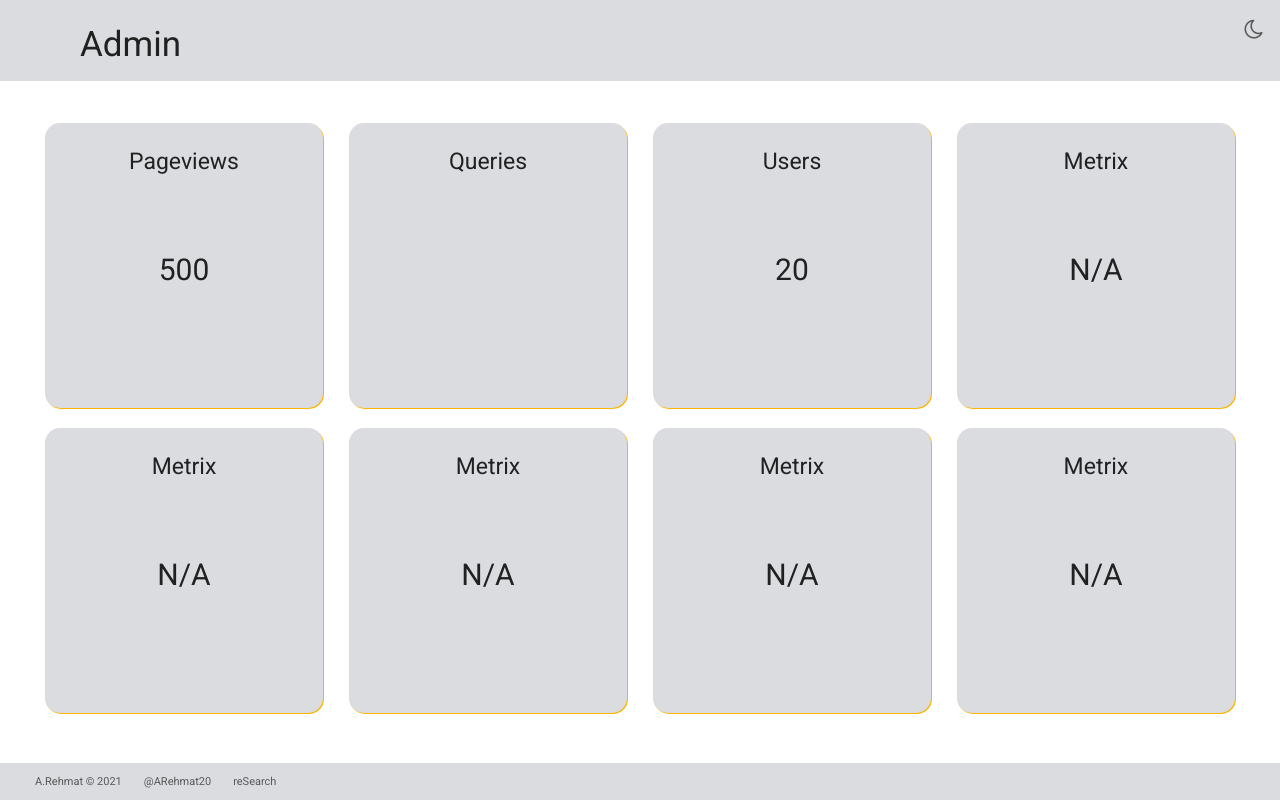
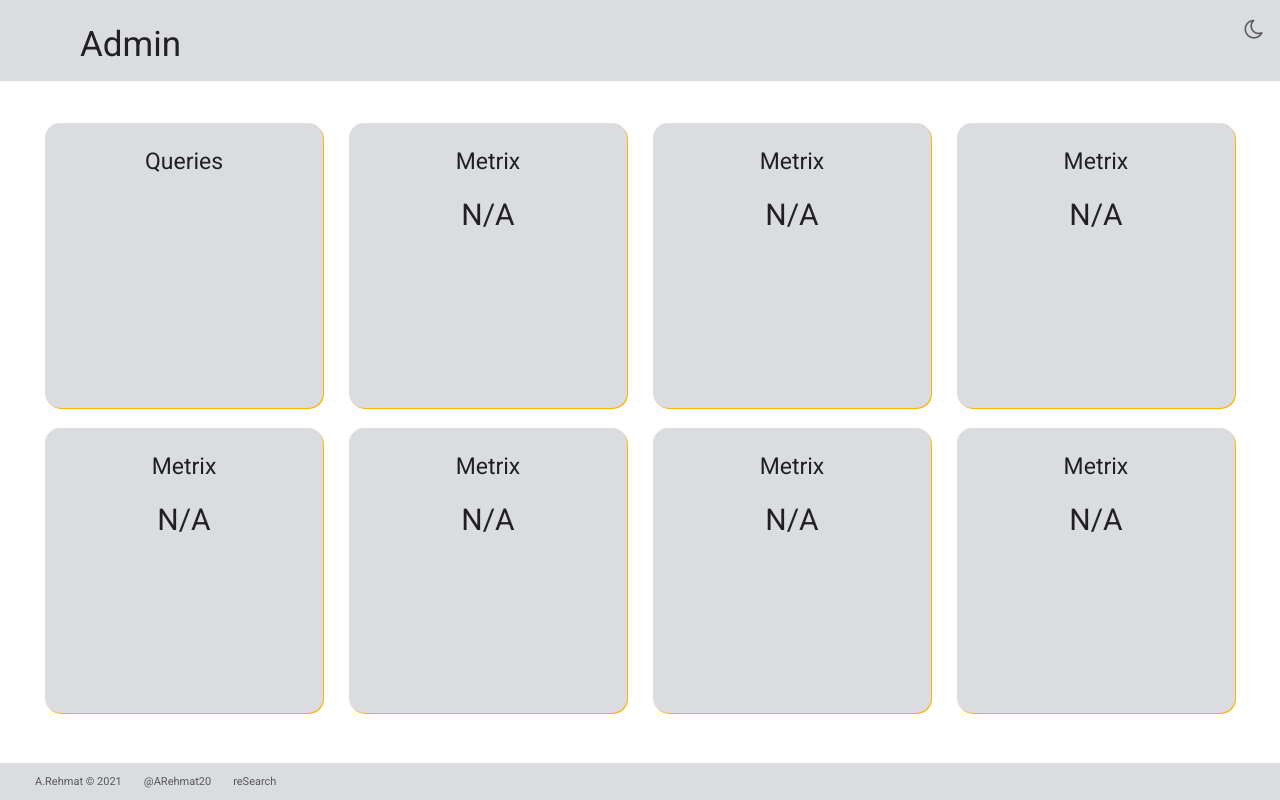
Before and after one commit to AbdullahRehmat/reSearch, a Flask app: page /admin in a window 1280 px wide. Run offline with Flask 2, Linux system fonts and the light colour scheme; data that the repository does not hold is empty.

Commit message:
Admin Page Updates

```diff
--- a/SearchEngine/engine.py
+++ b/SearchEngine/engine.py
@@ -33,8 +33,6 @@ while True:
     fromStreamA = r1.xread({'streamA': "$"}, count=1, block=0)
 
     if fromStreamA != {}:
-        # Delete Previously Ranked Data
-        # db1["htmlResults"].drop()
 
         # Get Query from StreamA as String
         streamContent = fromStreamA[0][1][0][1]
--- a/Website/site.py
+++ b/Website/site.py
@@ -4,7 +4,7 @@ from flask_wtf import FlaskForm
 from wtforms import StringField
 from requests import put, post, get
 from wtforms.validators import DataRequired
-from flask import Flask, render_template, redirect, url_for, jsonify, session
+from flask import Flask, render_template, redirect, url_for, jsonify, session, request
 
 app = Flask(__name__)
 app.config['SECRET_KEY'] = "Password:)"
@@ -45,13 +45,13 @@ class MyForm(FlaskForm):
     query = StringField('Search', validators=[DataRequired()], render_kw={
                         "placeholder": "Search..."})
 
+
 class matrix():
 
     def getMatrix():
         api = get('http://global-api/matrix')
 
         return api
-
 
 
 @app.route('/', methods=('GET', 'POST'))
@@ -76,7 +76,7 @@ def results():
 @app.route("/admin")
 def admin():
     queryCount = matrix.getMatrix()
-    queryCount=queryCount.text
+    queryCount = queryCount.text
 
     return render_template('admin.html', queryCount=queryCount)
 
--- a/Website/static/css/styles.css
+++ b/Website/static/css/styles.css
@@ -153,7 +153,7 @@ body {
 }
 
 .admin-item-contents {
-  padding: 27%;
+  padding: 5%;
   font-size: 30px;
 }
 
--- a/Website/templates/admin.html
+++ b/Website/templates/admin.html
@@ -8,16 +8,16 @@ Admin - reSearch {% endblock %} {% block body %}
 
   <div class="admin-container">
     <div class="admin-item">
-      <div class="admin-item-title">Pageviews</div>
-      <div class="admin-item-contents">500</div>
-    </div>
-    <div class="admin-item">
       <div class="admin-item-title">Queries</div>
       <div class="admin-item-contents"> {{ queryCount }} </div>
     </div>
     <div class="admin-item">
-      <div class="admin-item-title">Users</div>
-      <div class="admin-item-contents">20</div>
+      <div class="admin-item-title">Metrix</div>
+      <div class="admin-item-contents">N/A </div>
+    </div>
+    <div class="admin-item">
+      <div class="admin-item-title">Metrix</div>
+      <div class="admin-item-contents">N/A</div>
     </div>
     <div class="admin-item">
       <div class="admin-item-title">Metrix</div>
```
